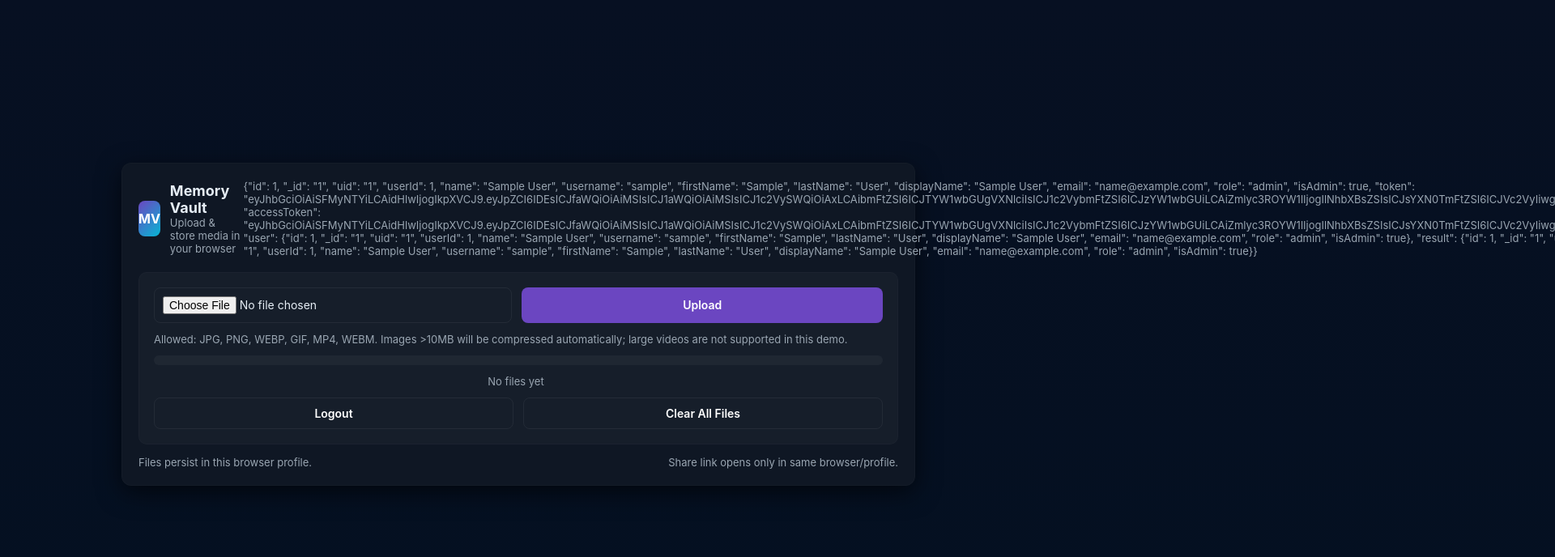
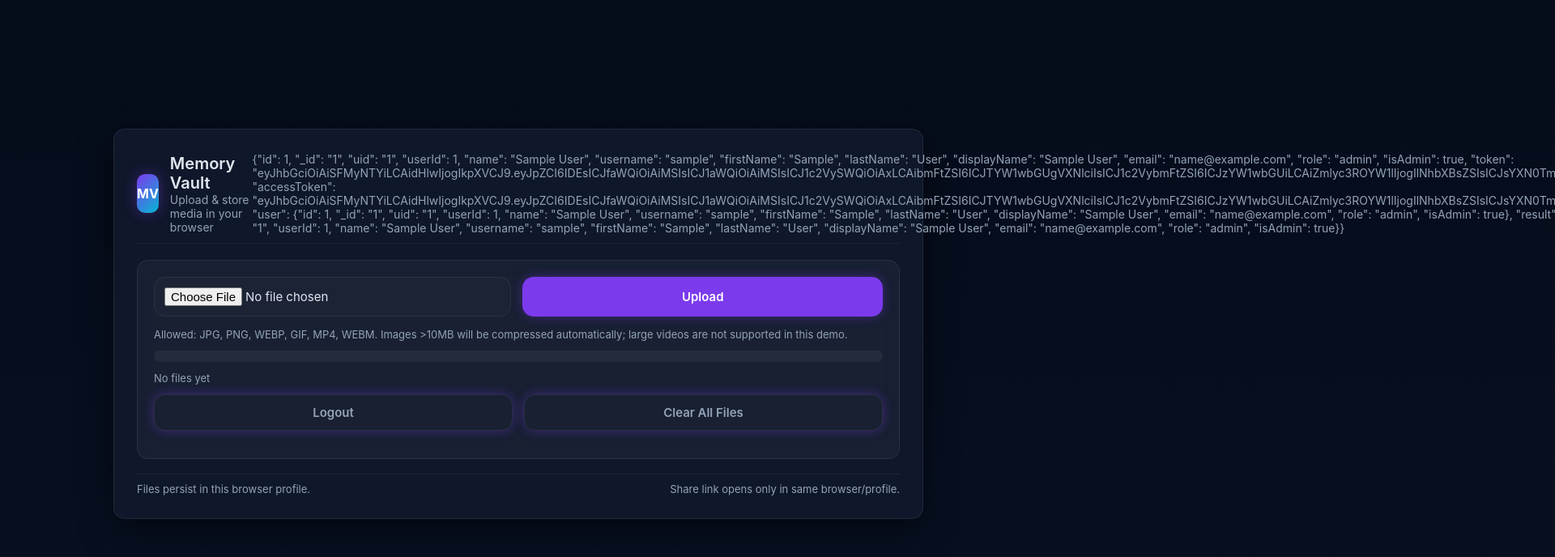
Before and after one commit to Srinivas2326/Memory-Vault, a plain HTML site: page upload.html in a window 1280 px wide. Shown: the top 688 px of the page at 81% size, 1920 px wide, since content can reach past the window. Drawn offline with Linux system fonts and the light colour scheme; sample sign-in values are in the browser's storage.

Commit message:
css updated

```diff
--- a/styles.css
+++ b/styles.css
@@ -1,31 +1,270 @@
-:root{
-  --bg:#071022;--card:#0f1724;--muted:#9aa6b2;--accent:#6b46c1;--glass:rgba(255,255,255,0.03);
+:root {
+  --bg: #050c1a;
+  --bg2: #071022;
+  --card: #0f172a;
+  --glass: rgba(255, 255, 255, 0.04);
+  --muted: #94a3b8;
+  --text: #e2e8f0;
+  --accent: #7c3aed;
+  --accent-hover: #9f67ff;
+  --border: rgba(255, 255, 255, 0.08);
+  --radius: 14px;
+  --smooth: 0.25s ease;
 }
-*{box-sizing:border-box;font-family:Inter, system-ui, Arial; color:#e6eef6}
-body{margin:0;min-height:100vh;background:linear-gradient(180deg,var(--bg),#041021);display:flex;align-items:center;justify-content:center;padding:28px}
-.container{width:980px;max-width:95%;background:var(--card);border-radius:12px;padding:20px;box-shadow:0 8px 30px rgba(0,0,0,.6);border:1px solid rgba(255,255,255,0.02)}
-.header{display:flex;align-items:center;justify-content:space-between;margin-bottom:18px}
-.brand{display:flex;gap:12px;align-items:center}
-.logo{width:44px;height:44px;border-radius:8px;background:linear-gradient(135deg,var(--accent),#06b6d4);display:flex;align-items:center;justify-content:center;font-weight:700;color:white}
-h1{margin:0;font-size:18px}
-.sub{color:var(--muted);font-size:13px}
-.card{padding:18px;border-radius:10px;background:var(--glass);border:1px solid rgba(255,255,255,0.02)}
-.form-row{display:flex;gap:12px;margin-bottom:12px}
-.input, .file-input, button, select, textarea{width:100%;padding:10px;border-radius:8px;background:transparent;border:1px solid rgba(255,255,255,0.06);color:inherit;font-size:14px}
-.small{font-size:13px;color:var(--muted)}
-.btn{cursor:pointer;padding:10px 14px;border-radius:8px;border:none;background:var(--accent);color:white;font-weight:600}
-.btn.ghost{background:transparent;border:1px solid rgba(255,255,255,0.06)}
-.row{display:flex;gap:12px;align-items:center}
-.progress{height:12px;background:rgba(255,255,255,0.04);border-radius:8px;overflow:hidden}
-.progress > i{display:block;height:100%;width:0%;background:linear-gradient(90deg,#60a5fa,#7c3aed);transition:width .2s}
-.files-list{margin-top:14px;display:flex;flex-direction:column;gap:10px;max-height:360px;overflow:auto;padding-right:6px}
-.file-item{display:flex;justify-content:space-between;align-items:center;padding:10px;border-radius:8px;border:1px solid rgba(255,255,255,0.02);background:rgba(0,0,0,0.2)}
-.meta{display:flex;gap:10px;align-items:center}
-.file-name{font-weight:600}
-.muted{color:var(--muted);font-size:13px}
-.badge{font-size:12px;padding:6px 8px;border-radius:999px;border:1px solid rgba(255,255,255,0.03)}
-.center{display:flex;align-items:center;justify-content:center}
-.alert{padding:10px;border-radius:8px;margin-bottom:12px}
-.alert.error{background:rgba(239,68,68,0.08);border:1px solid rgba(239,68,68,0.12);color:#ef4444}
-.alert.success{background:rgba(16,185,129,0.06);border:1px solid rgba(16,185,129,0.12);color:#10b981}
-.footer{display:flex;justify-content:space-between;align-items:center;margin-top:14px;color:var(--muted);font-size:13px}
+
+* {
+  box-sizing: border-box;
+  font-family: "Inter", system-ui, sans-serif;
+  color: var(--text);
+}
+
+body {
+  margin: 0;
+  min-height: 100vh;
+  background: linear-gradient(180deg, var(--bg), var(--bg2));
+  display: flex;
+  align-items: center;
+  justify-content: center;
+  padding: 24px;
+}
+
+/* Main Card */
+.container {
+  width: 1000px;
+  max-width: 95%;
+  background: var(--card);
+  border-radius: var(--radius);
+  padding: 28px;
+  border: 1px solid var(--border);
+  box-shadow: 0 12px 40px rgba(0, 0, 0, 0.55);
+  backdrop-filter: blur(12px);
+  animation: fadeIn 0.7s ease;
+}
+
+/* Header */
+.header {
+  display: flex;
+  align-items: center;
+  justify-content: space-between;
+  margin-bottom: 20px;
+  padding-bottom: 10px;
+  border-bottom: 1px solid rgba(255, 255, 255, 0.05);
+}
+
+.brand {
+  display: flex;
+  gap: 14px;
+  align-items: center;
+}
+
+.logo {
+  width: 48px;
+  height: 48px;
+  border-radius: 10px;
+  background: linear-gradient(135deg, var(--accent), #06b6d4);
+  display: flex;
+  align-items: center;
+  justify-content: center;
+  font-weight: 700;
+  color: white;
+  font-size: 16px;
+  box-shadow: 0 0 18px rgba(124, 58, 237, 0.4);
+}
+
+h1 {
+  margin: 0;
+  font-size: 20px;
+  font-weight: 600;
+}
+
+.sub {
+  color: var(--muted);
+  font-size: 14px;
+}
+
+/* Card */
+.card {
+  padding: 20px;
+  border-radius: var(--radius);
+  background: var(--glass);
+  border: 1px solid var(--border);
+  backdrop-filter: blur(10px);
+}
+
+/* Inputs */
+.input,
+.file-input,
+textarea,
+select,
+button {
+  width: 100%;
+  padding: 12px;
+  border-radius: var(--radius);
+  background: rgba(255, 255, 255, 0.02);
+  border: 1px solid rgba(255, 255, 255, 0.06);
+  font-size: 15px;
+  transition: var(--smooth);
+}
+
+.input:focus,
+textarea:focus,
+select:focus {
+  border-color: var(--accent);
+  outline: none;
+  box-shadow: 0 0 10px rgba(124, 58, 237, 0.3);
+}
+
+/* Button */
+.btn {
+  cursor: pointer;
+  padding: 12px 16px;
+  border-radius: var(--radius);
+  border: none;
+  background: var(--accent);
+  color: white;
+  font-size: 15px;
+  font-weight: 600;
+  transition: var(--smooth);
+  box-shadow: 0 0 14px rgba(124, 58, 237, 0.4);
+}
+
+.btn:hover {
+  background: var(--accent-hover);
+  box-shadow: 0 0 18px rgba(159, 103, 255, 0.55);
+}
+
+.btn.ghost {
+  background: transparent;
+  border: 1px solid var(--border);
+  color: var(--muted);
+}
+
+.btn.ghost:hover {
+  background: rgba(255, 255, 255, 0.06);
+  color: var(--text);
+}
+
+/* Rows */
+.form-row,
+.row {
+  display: flex;
+  gap: 14px;
+  margin-bottom: 14px;
+}
+
+.row {
+  align-items: center;
+}
+
+/* Progress bar */
+.progress {
+  width: 100%;
+  height: 14px;
+  background: rgba(255, 255, 255, 0.05);
+  border-radius: 10px;
+  overflow: hidden;
+}
+
+.progress > i {
+  display: block;
+  height: 100%;
+  width: 0%;
+  background: linear-gradient(90deg, #60a5fa, var(--accent));
+  transition: width var(--smooth);
+}
+
+/* Files list */
+.files-list {
+  margin-top: 14px;
+  display: flex;
+  flex-direction: column;
+  gap: 12px;
+  max-height: 380px;
+  overflow: auto;
+  padding-right: 8px;
+}
+
+.files-list::-webkit-scrollbar {
+  width: 6px;
+}
+
+.files-list::-webkit-scrollbar-thumb {
+  background: rgba(255, 255, 255, 0.1);
+  border-radius: 10px;
+}
+
+.file-item {
+  display: flex;
+  justify-content: space-between;
+  align-items: center;
+  padding: 12px;
+  border-radius: var(--radius);
+  border: 1px solid var(--border);
+  background: rgba(255, 255, 255, 0.04);
+}
+
+.meta {
+  display: flex;
+  gap: 12px;
+  align-items: center;
+}
+
+.file-name {
+  font-weight: 600;
+}
+
+.muted {
+  color: var(--muted);
+  font-size: 13px;
+}
+
+.badge {
+  font-size: 12px;
+  padding: 7px 10px;
+  border-radius: 999px;
+  border: 1px solid var(--border);
+}
+
+/* Alerts */
+.alert {
+  padding: 12px;
+  border-radius: var(--radius);
+  margin-bottom: 12px;
+}
+
+.alert.error {
+  background: rgba(239, 68, 68, 0.1);
+  border: 1px solid rgba(239, 68, 68, 0.2);
+  color: #ef4444;
+}
+
+.alert.success {
+  background: rgba(16, 185, 129, 0.12);
+  border: 1px solid rgba(16, 185, 129, 0.22);
+  color: #10b981;
+}
+
+/* Footer */
+.footer {
+  margin-top: 18px;
+  padding-top: 10px;
+  border-top: 1px solid rgba(255, 255, 255, 0.06);
+  color: var(--muted);
+  font-size: 13px;
+  display: flex;
+  justify-content: space-between;
+}
+
+/* Fade animation */
+@keyframes fadeIn {
+  from { opacity: 0; transform: translateY(10px); }
+  to { opacity: 1; transform: translateY(0); }
+}
+
+/* Responsive */
+@media(max-width: 600px) {
+  .form-row,
+  .row {
+    flex-direction: column;
+  }
+}
```
